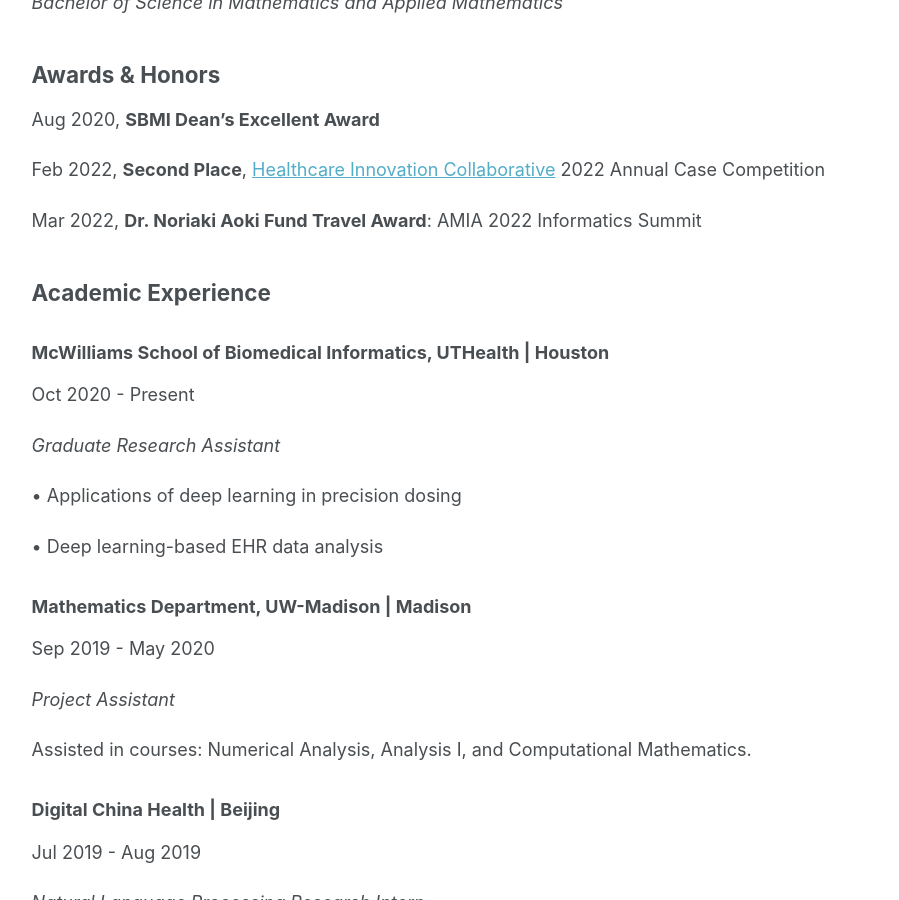
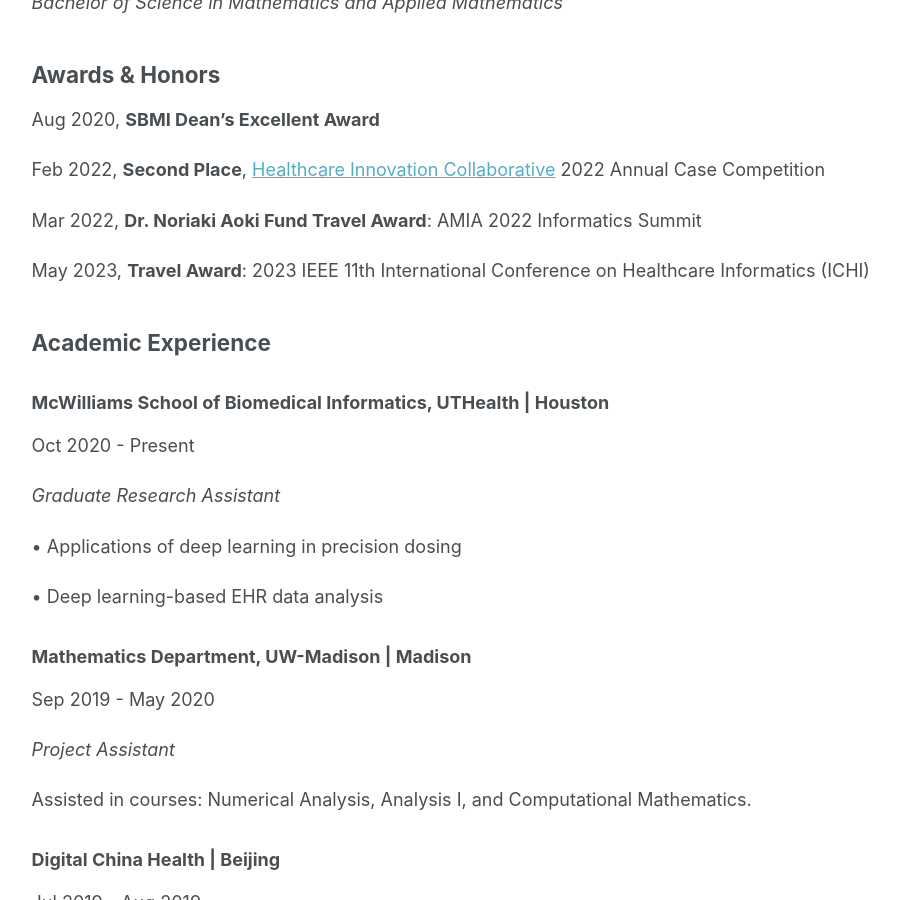
Before and after one commit to BingyuMao/BingyuMao.github.io, a Jekyll site: the page built from _pages/cv.md, in a window 1280 px wide and 900 px high, scrolled down 661 px. Shown: the whole window, without its empty margins (250-1149 px from the left). Built offline with Jekyll 4.4.1, drawn with Linux system fonts in a browser that asks for light colours.

Commit message:
Update cv.md

```diff
--- a/_pages/cv.md
+++ b/_pages/cv.md
@@ -38,6 +38,8 @@ Aug 2020, **SBMI Dean’s Excellent Award**
 Feb 2022, **Second Place**, [Healthcare Innovation Collaborative](https://www.txhic.com/) 2022 Annual Case Competition
 
 Mar 2022, **Dr. Noriaki Aoki Fund Travel Award**: AMIA 2022 Informatics Summit
+
+May 2023, **Travel Award**: 2023 IEEE 11th International Conference on Healthcare Informatics (ICHI)
 
 
 ## Academic Experience
```
